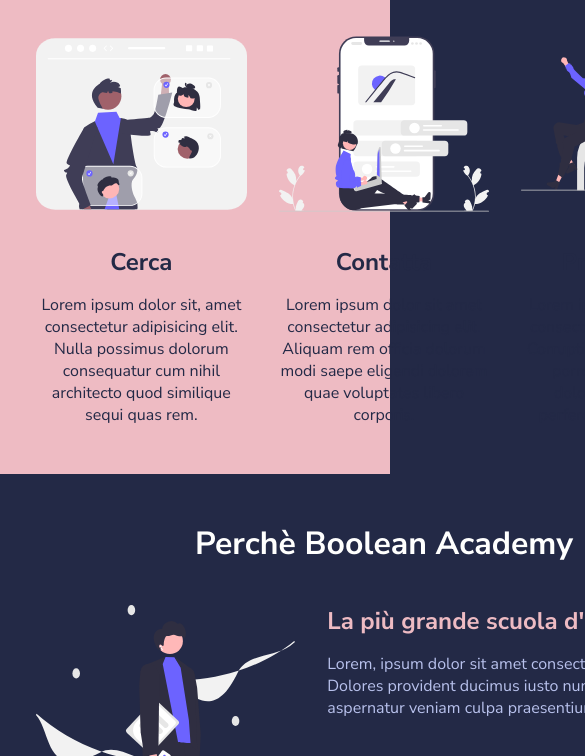
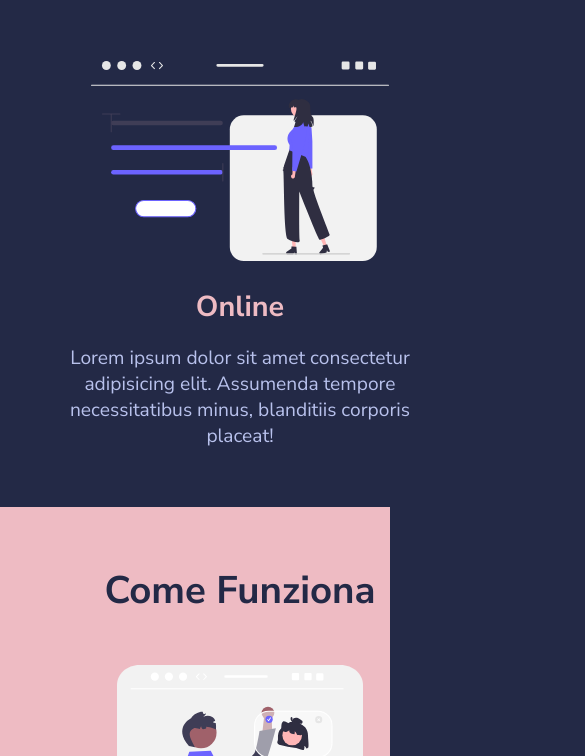
Before and after one commit to Spud97/html-css-resp-wannabe, a plain HTML site: page index.html in a window 390 px wide. Shown: the part 746-1502 px from the top of the page, 585 px wide, since content can reach past the window. Drawn offline with Linux system fonts and the light colour scheme.

Commit message:
Aggiunto responsive per Mobile

```diff
--- a/css/query.css
+++ b/css/query.css
@@ -1,5 +1,58 @@
 @media screen and (max-width: 768px) {
   .container {
-    width: 768px;
+    max-width: 768px;
   }
 }
+
+@media screen and (max-width: 480px) {
+  html {
+    font-size: 120%;
+  }
+  .container {
+    max-width: 480px;
+  }
+
+  .row {
+    flex-direction: column;
+  }
+
+  .col {
+    padding: 0rem 1.3rem 5rem;
+  }
+
+  .lessons .col {
+    width: 100%;
+  }
+
+  .lessons .col:last-child {
+    width: 100%;
+    padding: 0rem 1.3rem;
+  }
+
+  .steps .col {
+    width: 100%;
+  }
+
+  .steps .col:last-child {
+    width: 100%;
+    padding: 0rem 1.3rem;
+  }
+
+  .why-us .col {
+    width: 100%;
+  }
+
+
+  .why-us .col:last-child {
+    width: 100%;
+    padding: 0rem 1.3rem;
+  }
+
+  .why-us h2 {
+    padding: 0rem 2rem;
+  }
+
+  .why-us h3:first-child {
+    padding: 0rem 2rem 0rem 0rem;
+  }
+}
```
